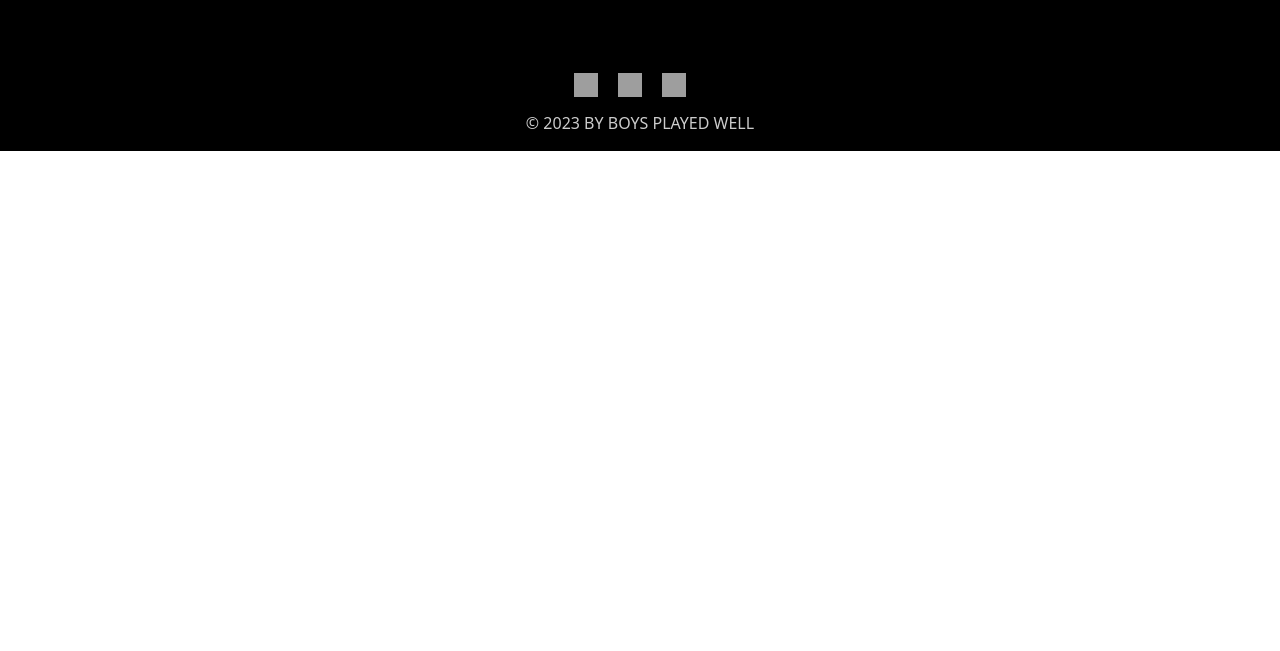
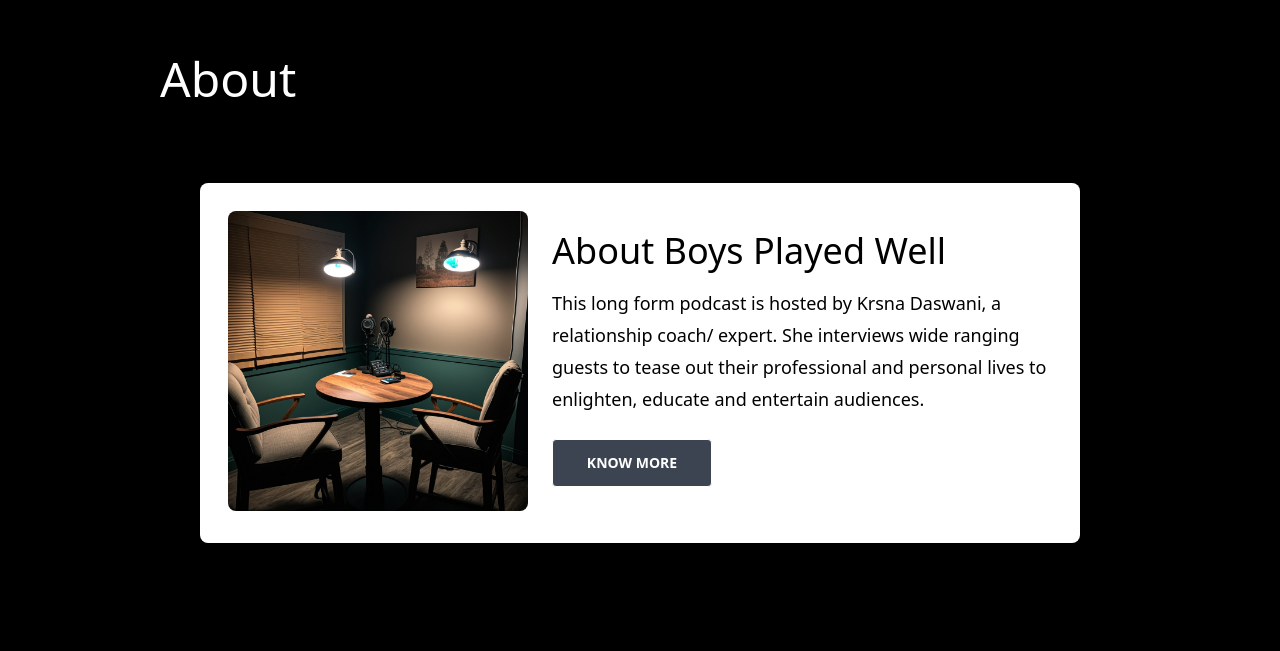
Before and after one commit to Ashutoshkr23/boys-played-well, a Next.js app: page / in a window 1280 px wide. Shown: the part 3549-4200 px from the top of the page. Before the commit the page ends 3700 px from the top, so only its background shows below. Built offline with nearby package versions, Linux system fonts and the light colour scheme; grey boxes are pictures that could not be loaded.

Commit message:
About Section Added

```diff
--- /dev/null
+++ b/src/Component/About.jsx
@@ -0,0 +1,27 @@
+import React from 'react'
+
+function About() {
+  return (
+    <div>
+          <div className='py-20 px-40 bg-black text-white '>
+              <h1 className='text-5xl'>About</h1>
+              <div className='mx-10 my-20 bg-white hover:scale-110 ease-in-out duration-300 h-[360px] rounded-lg'>
+                  <div className='flex'>
+                      <div className='h-[300px] w-[300px] ml-7 mt-7 rounded-lg'>
+                          <img src="/assets/Images/Podcast/podcast.png" alt="" className='h-full w-full rounded-lg' />
+                      </div>
+                      <div className='flex-1 mx-6'>
+                          <h1 className='text-black text-4xl mt-12'>About Boys Played Well</h1>
+                          <p className='text-black text-lg leading-8 mt-4'>This long form podcast is hosted by Krsna Daswani, a relationship coach/ expert. She interviews wide ranging guests to tease out their professional and personal lives to enlighten, educate and entertain audiences.</p>
+                          <div className='flex gap-4 mt-2'>
+                              <button className='h-10 btn w-40 mt-4 rounded hover:bg-blue-1 hover:font-bold hover:border-none text-white border border-white my-auto'>Know More</button>
+                          </div>
+                      </div>
+                  </div>
+              </div>
+          </div>
+    </div>
+  )
+}
+
+export default About
--- a/src/pages/index.tsx
+++ b/src/pages/index.tsx
@@ -8,6 +8,7 @@ import Podcast from '../Component/Podcast'
 import Footer from '../Component/Footer'
 import Demo from '../Component/Demo'
 import Merchandise from '../Component/Merchandise'
+import About from '../Component/About'
 
 const inter = Inter({ subsets: ['latin'] })
 
@@ -18,6 +19,7 @@ export default function Home() {
     <Movie/>
     <Podcast/>
     <Merchandise/>
+    <About/>
     <Footer/>
 
 </div>
```
Also changed, not shown: 1 other file (tests, documents, lock files or other folders).
